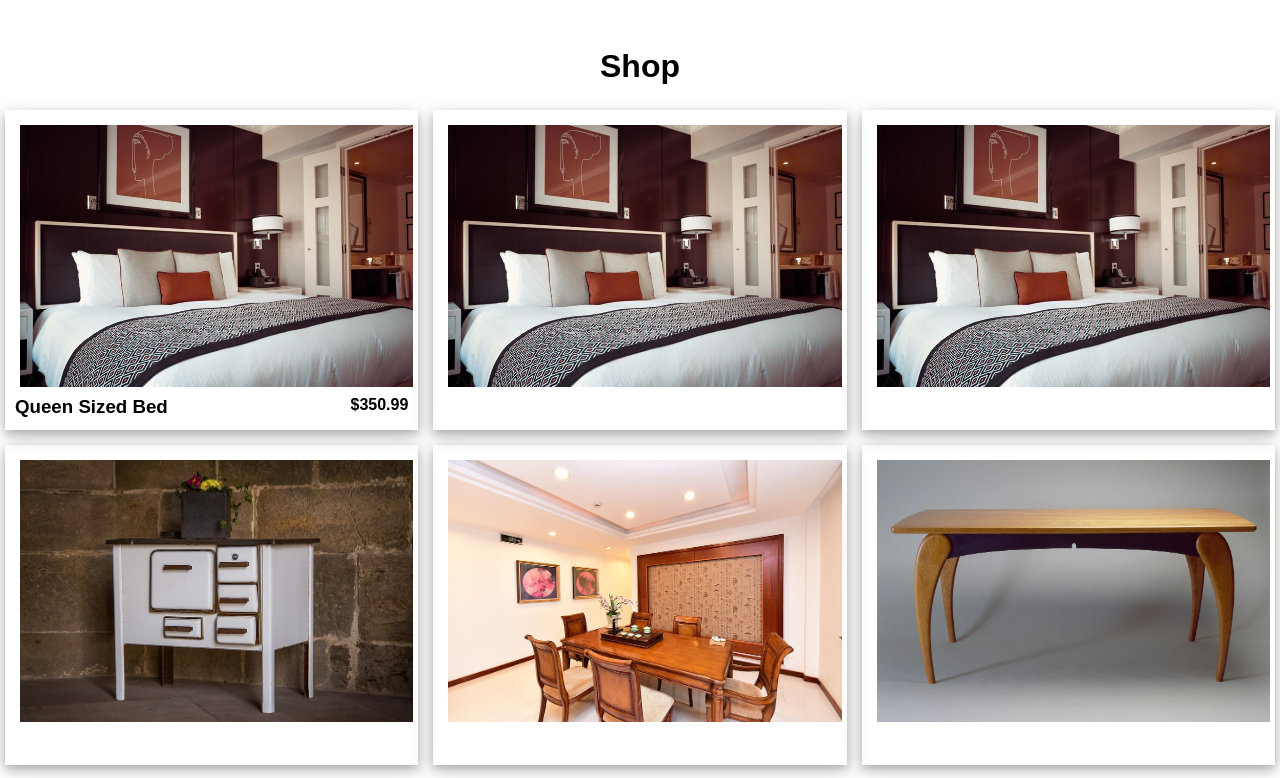
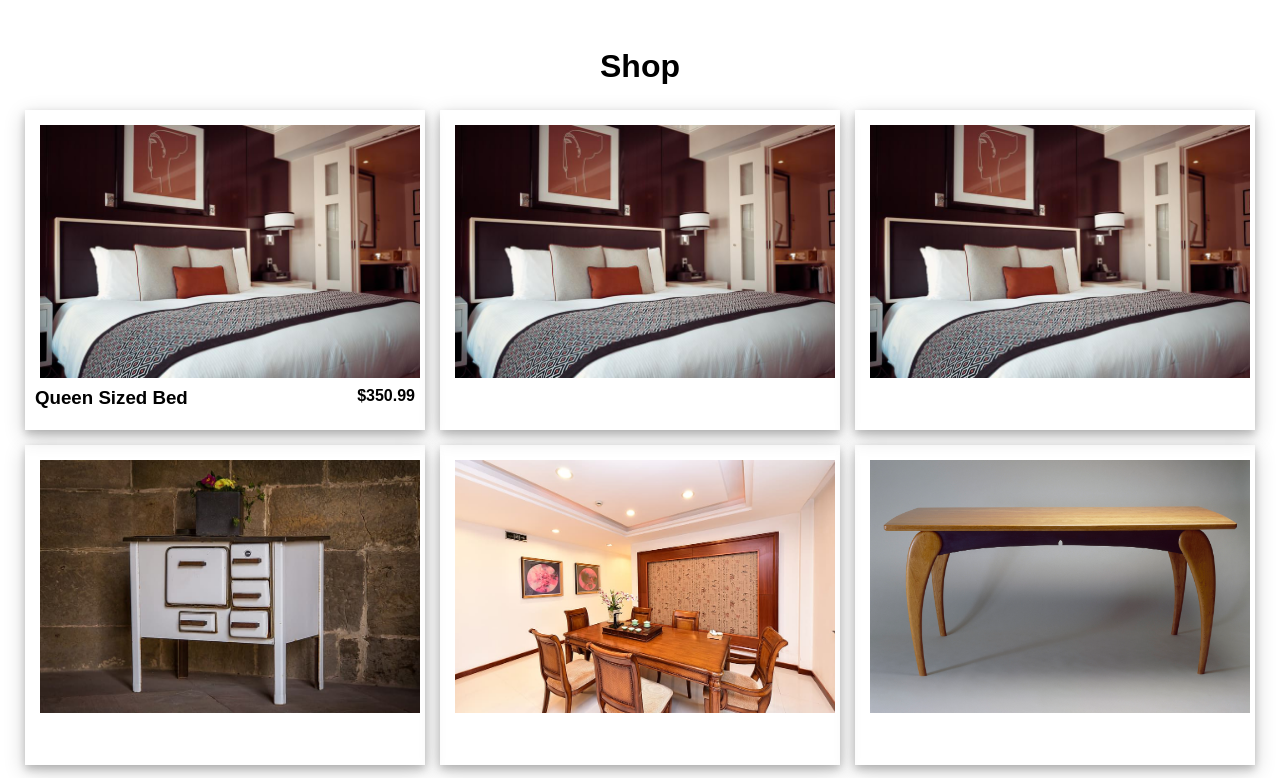
Before and after one commit to irfaan-jamarussadiq/react-commerce, a React (Create React App) app: page / in a window 1280 px wide. Shown: the part 802-1580 px from the top of the page. Built offline with nearby package versions, Linux system fonts and the light colour scheme; a web font is replaced by a local one.

Commit message:
adjusted margins for gallery

```diff
--- a/src/styles.css
+++ b/src/styles.css
@@ -48,7 +48,7 @@
 }
 
 .NavBar #nav-list a:hover {
-  color: blue;
+  color: whitesmoke;
 }
 
 .LandingPage {
@@ -110,7 +110,7 @@
 }
 
 .ProductList .section .gallery {
-  margin: 5px;
+  margin: 25px;
   display: grid;
   grid-template-columns: repeat(3, 1fr);
   grid-template-rows: repeat(2, 25vw);
```
